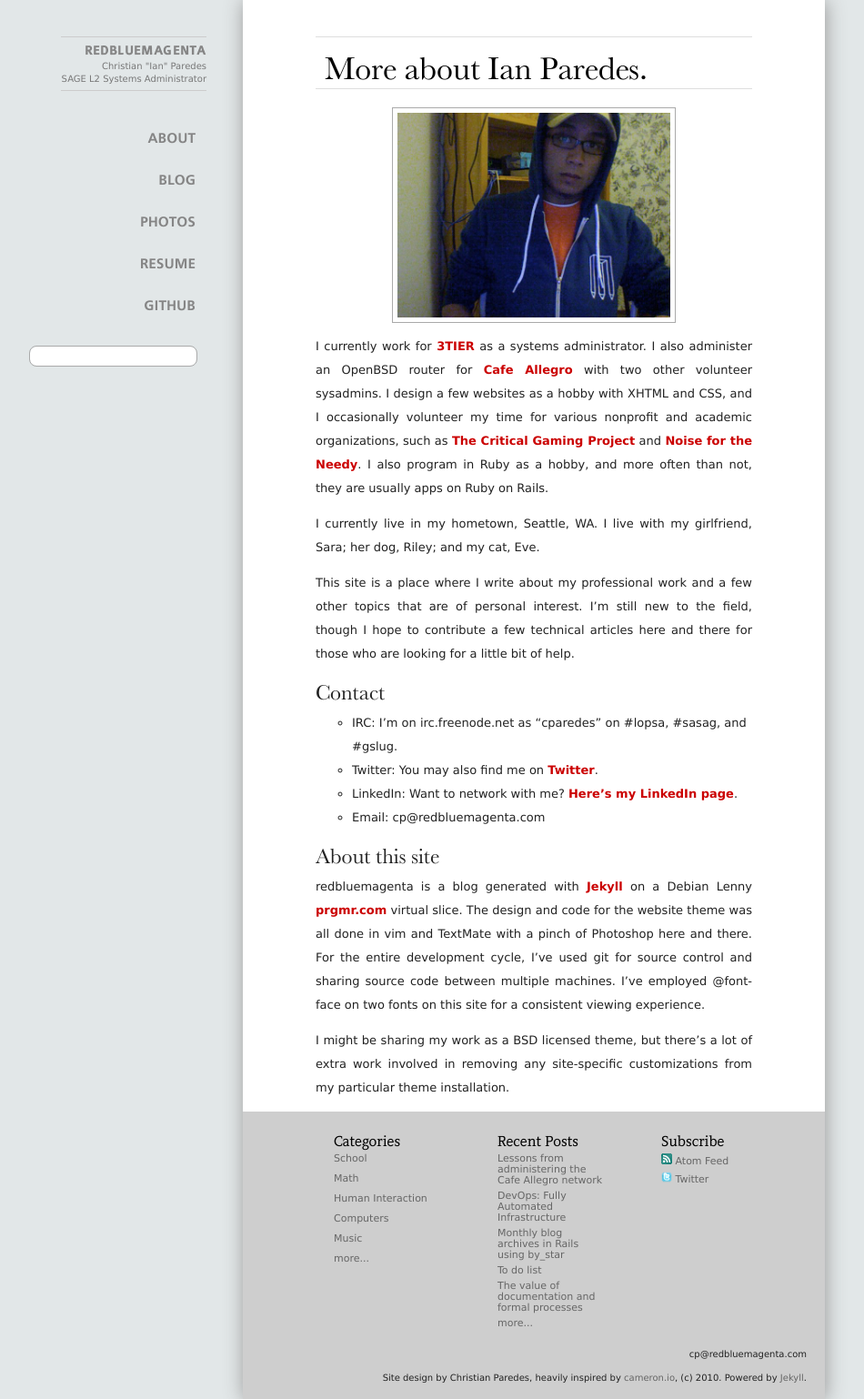
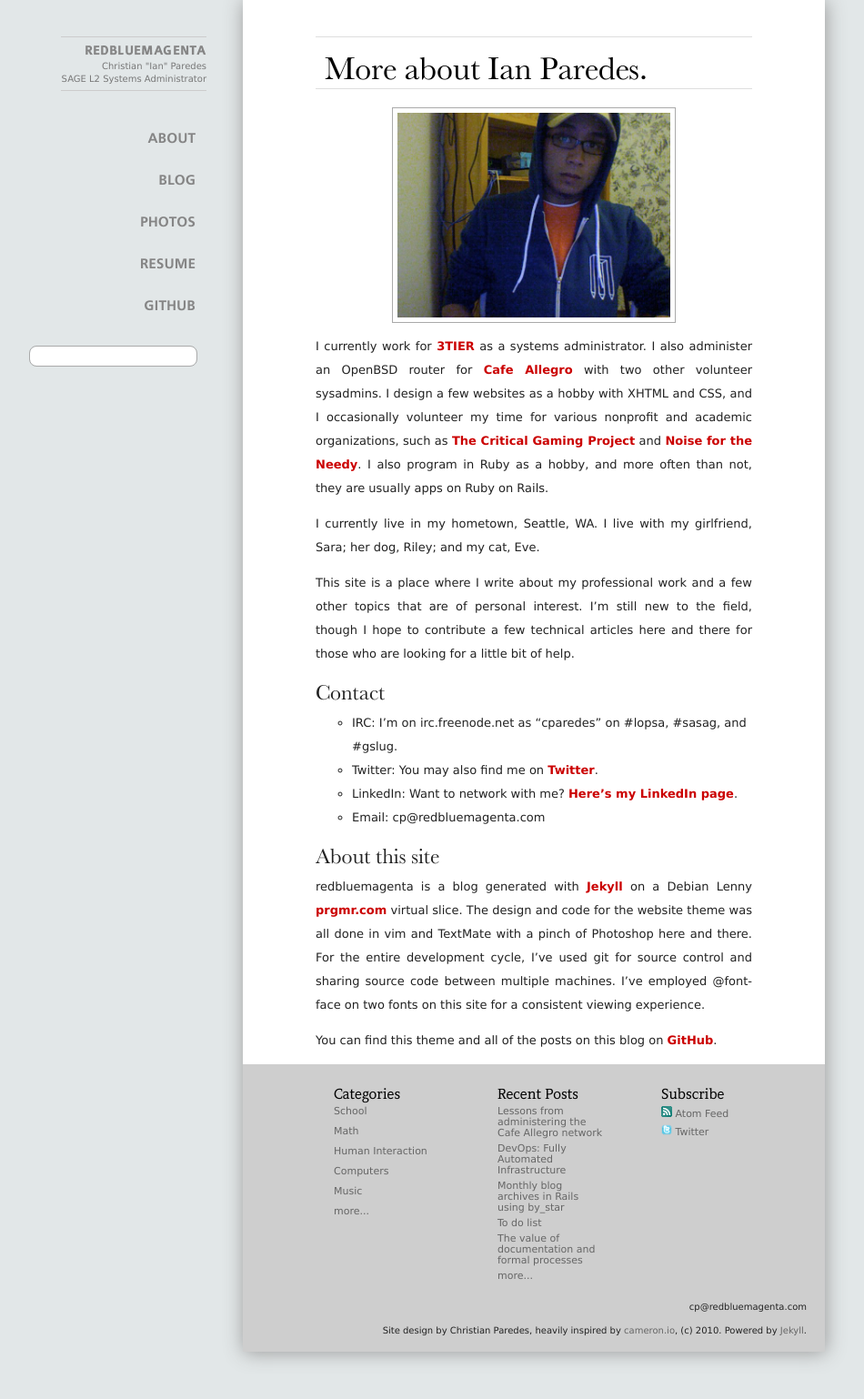
Before and after one commit to cparedes/redbluemagenta.com, a Jekyll site: the page built from about.markdown, in a window 1280 px wide. Shown: the whole page at 91% size, without its empty margins (63-1013 px from the left). Built offline with Jekyll 4.4.1, drawn with Linux system fonts in a browser that asks for light colours; Markdown is read by kramdown in place of the engine named in the settings; comment, search, counter and statistics services are not loaded.

Commit message:
Modifying about page.

```diff
--- a/about.markdown
+++ b/about.markdown
@@ -40,9 +40,7 @@ entire development cycle, I’ve used git for source control and sharing source
 code between multiple machines. I’ve employed @font-face on two fonts on this
 site for a consistent viewing experience.
 
-I might be sharing my work as a BSD licensed theme, but there’s a lot of extra
-work involved in removing any site-specific customizations from my particular
-theme installation.
+You can find this theme and all of the posts on this blog on [GitHub].
 
 [1]: http://3tier.com
 [2]: http://seattleallegro.com
@@ -54,3 +52,4 @@ theme installation.
 [8]: http://github.com/mojombo/jekyll
 [9]: http://prgmr.com
 [ian]: /images/ian.jpg
+[GitHub]: http://github.com/cparedes/redbluemagenta.com
--- a/categories/Computers.html
+++ b/categories/Computers.html
@@ -11,8 +11,8 @@ title: Postings filed under "Computers"
         <li>June 03, 2010 - <a href="/2010/06/03/goal-for-the-next-few-months-learn-a-functional-programming-language">Goal for the next few months: learn a functional programming language.</a></li>
         <li>December 14, 2009 - <a href="/2009/12/14/social-media-wishlist">Social Media Wishlist</a></li>
         <li>December 09, 2009 - <a href="/2009/12/09/best-practices">"Best Practices"</a></li>
+        <li>December 08, 2009 - <a href="/2009/12/08/freebsd-8-0-release-nvidia-64-bit-drivers">FreeBSD 8.0-RELEASE + nVidia 64-bit drivers!</a></li>
         <li>December 08, 2009 - <a href="/2009/12/08/life-as-a-junior-sysadmin-part-i">Life as a "junior sysadmin", Part I</a></li>
-        <li>December 08, 2009 - <a href="/2009/12/08/freebsd-8-0-release-nvidia-64-bit-drivers">FreeBSD 8.0-RELEASE + nVidia 64-bit drivers!</a></li>
         <li>December 05, 2009 - <a href="/2009/12/05/ha-clustering">HA Clustering</a></li>
         <li>October 19, 2009 - <a href="/2009/10/19/dilemma-deciding-between-three-major-unixes-as-a-desktop">Dilemma: deciding between three major UNIXES as a desktop</a></li>
         <li>October 09, 2009 - <a href="/2009/10/09/fixing-usb-boot-for-arch-linux">Fixing USB Boot for Arch Linux</a></li>
```
